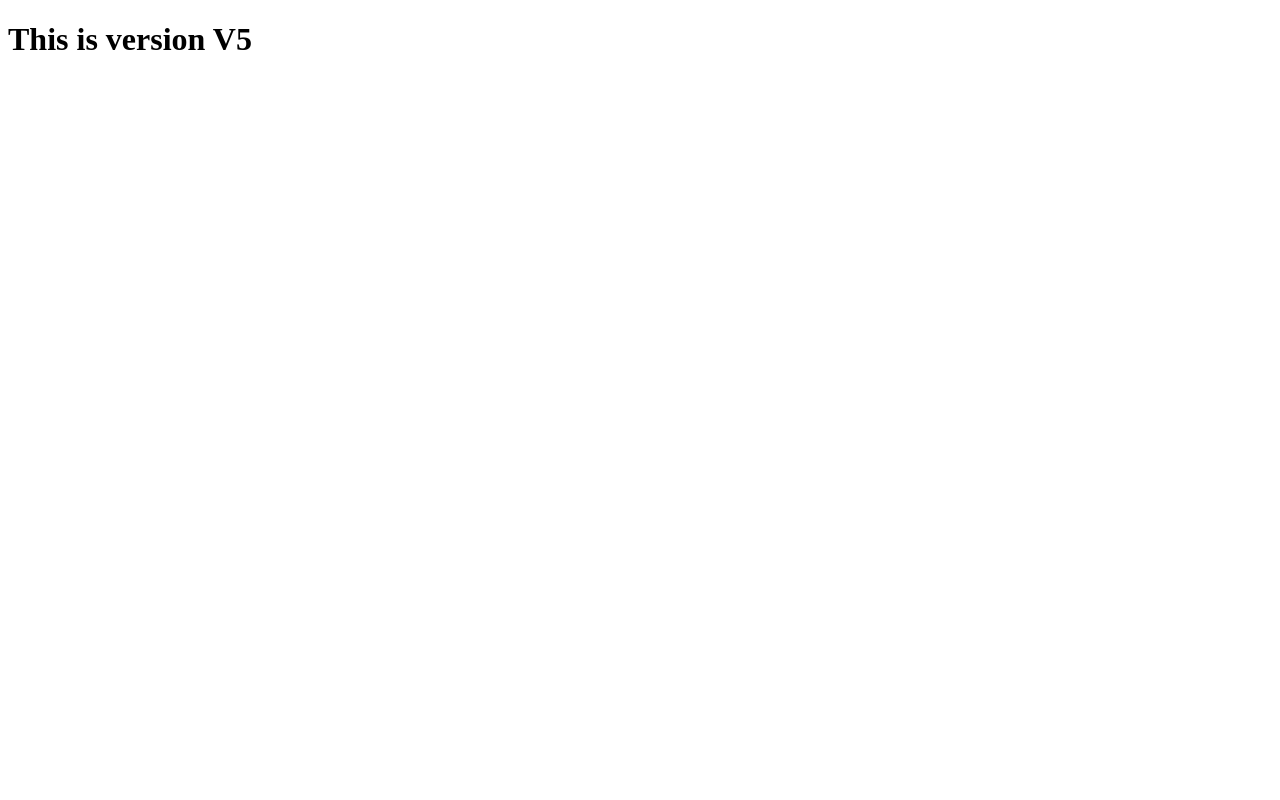
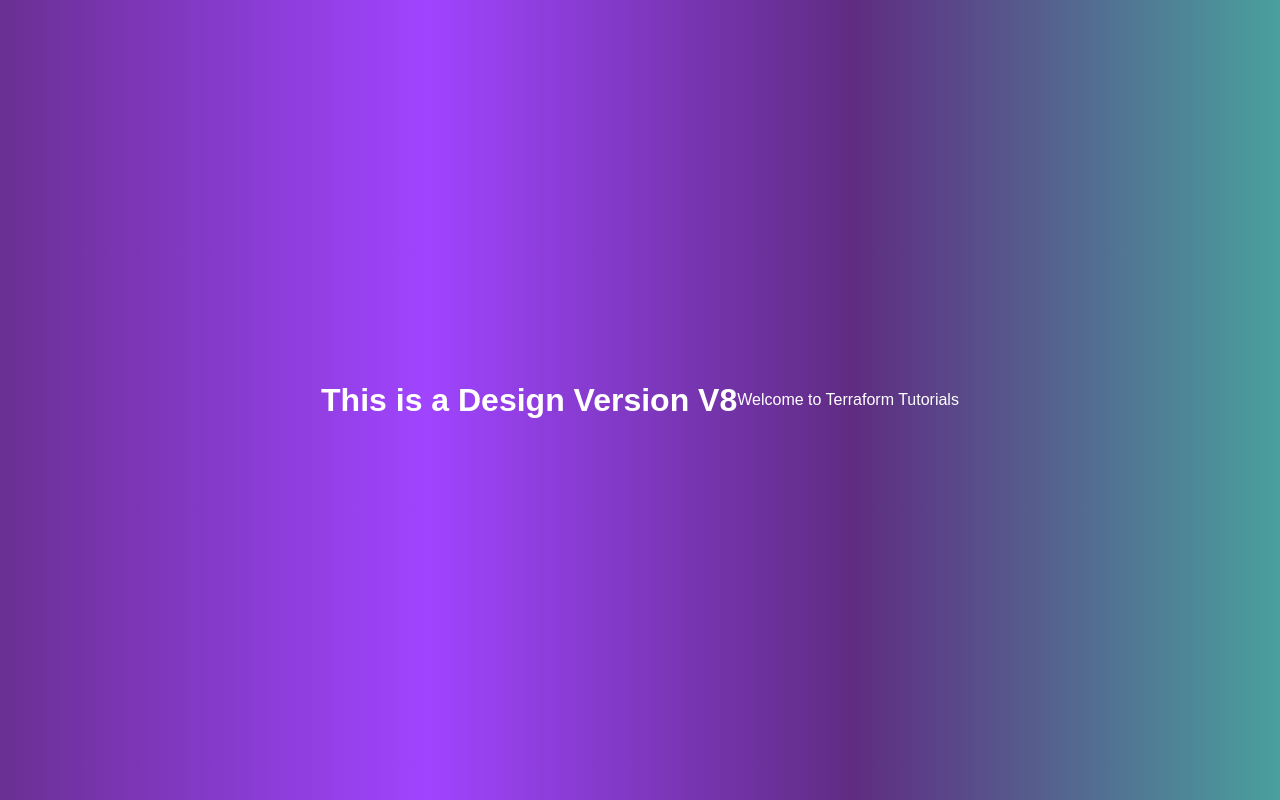
Before and after one commit to 12345ganeshbude/repo-demo, a plain HTML site: page index.html in a window 1280 px wide. Drawn offline with Linux system fonts and the light colour scheme.

Commit message:
Add modified changes

```diff
--- a/index.html
+++ b/index.html
@@ -1,11 +1,17 @@
 <!DOCTYPE html>
 <html lang="en">
+
 <head>
     <meta charset="UTF-8">
+    <meta http-equiv="X-UA-Compatible" content="IE=edge">
     <meta name="viewport" content="width=device-width, initial-scale=1.0">
+    <link rel="stylesheet" href="styles.css">
     <title>Document</title>
 </head>
+
 <body>
-    <h1>This is version V5</h1>
+    <h1>This is a Design Version V8</h1>
+    <p>Welcome to Terraform Tutorials</p>
 </body>
+
 </html>
--- /dev/null
+++ b/styles.css
@@ -0,0 +1,28 @@
+/* styles.css */
+body {
+    /* Set a gradient background from purple to teal */
+    background: linear-gradient(to right, #6a3093, #a044ff, #5f2c82, #49a09d);
+    font-family: Arial, sans-serif;
+    /* Sets a clean, modern font for the body text */
+    color: white;
+    /* Sets the text color to white for better contrast */
+    margin: 0;
+    /* Removes default margin */
+    padding: 0;
+    /* Removes default padding */
+    display: flex;
+    /* Enables flexbox layout */
+    justify-content: center;
+    /* Centers content horizontally */
+    align-items: center;
+    /* Centers content vertically */
+    height: 100vh;
+    /* Makes the body take the full height of the viewport */
+}
+
+h1 {
+    font-size: 2em;
+    /* Sets the size of the header text */
+    text-align: center;
+    /* Centers the header text */
+}
```
